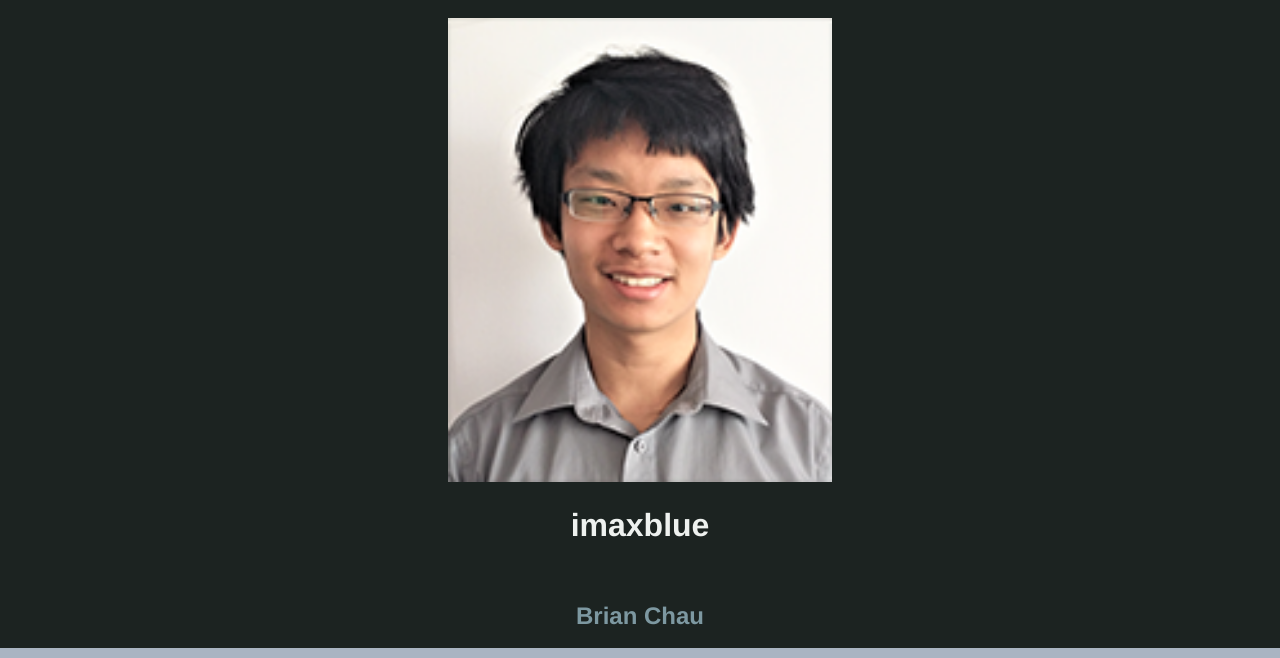
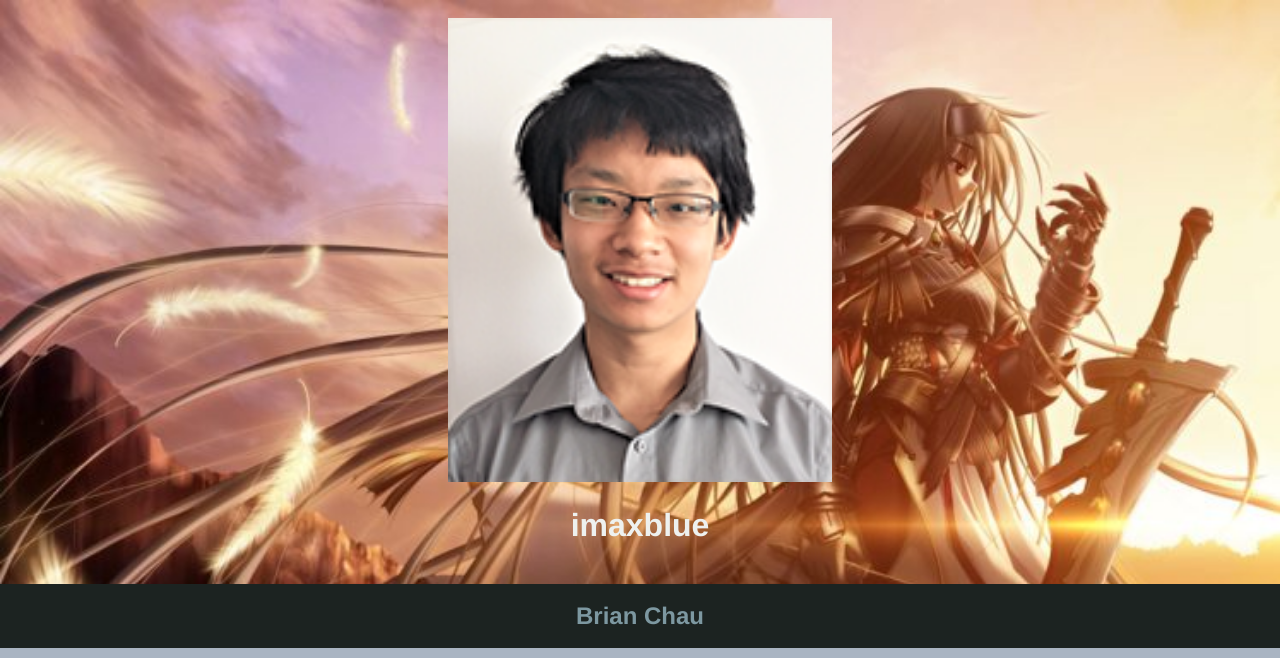
Before and after one commit to PopeBlue/PopeBlue.github.io, a plain HTML site: page index.html in a window 1280 px wide. Shown: the top 658 px of the page. Drawn offline with Linux system fonts and the light colour scheme.

Commit message:
Update main.css

```diff
--- a/main.css
+++ b/main.css
@@ -15,7 +15,7 @@ html, body {
 }
 
 header {
-	background: url("background.png");
+	background: url("background.jpg");
 	background-repeat: no-repeat;
 	background-size: cover;
 	text-align: center;
```
